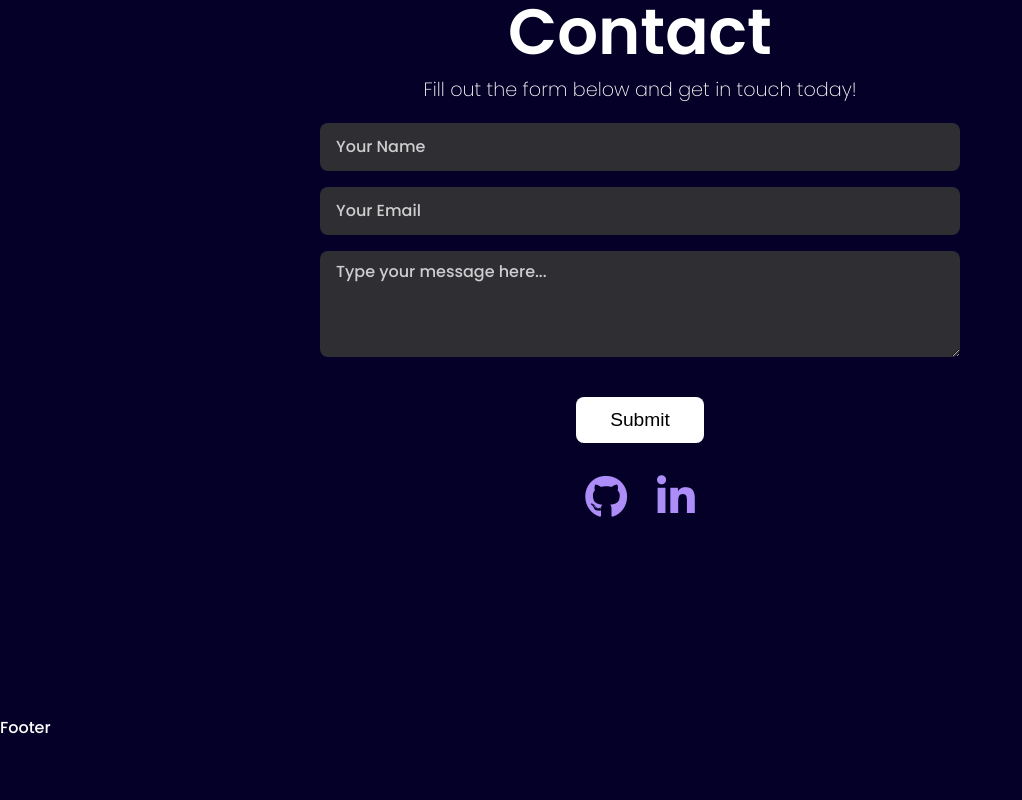
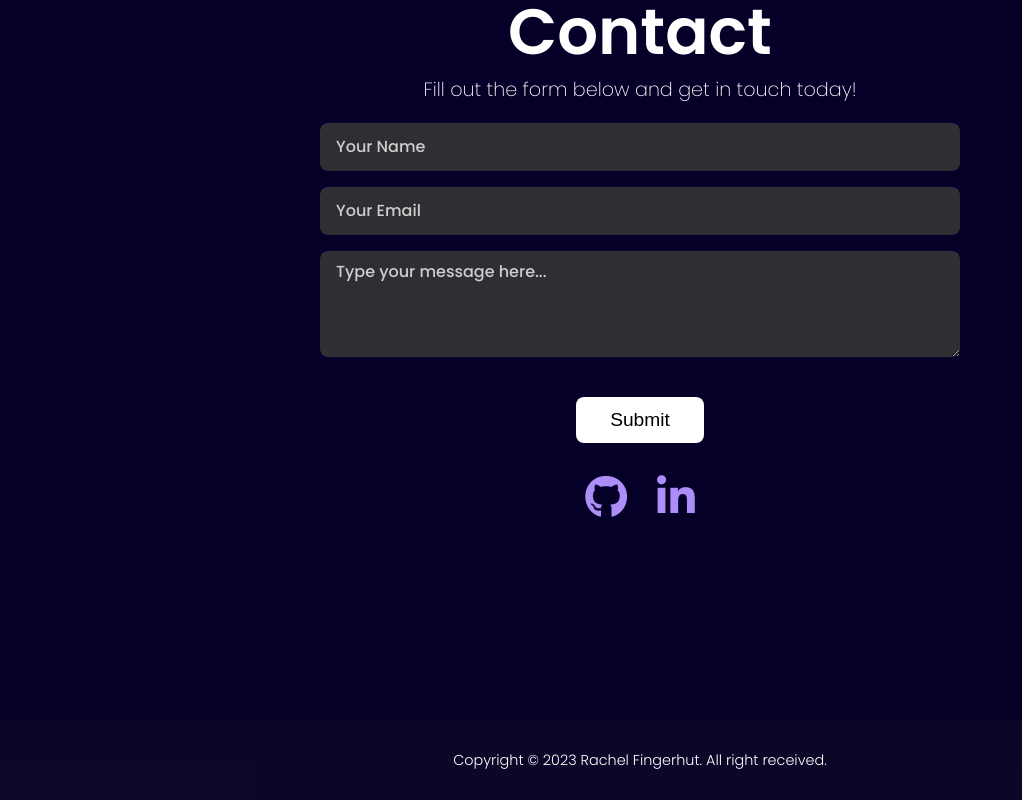
Before and after one commit to rfingerhut93/react-portfolio, a React (Create React App) app: page / in a window 1280 px wide. Shown: the part 3048-3848 px from the top of the page, without its empty margins (0-1022 px from the left). Before the commit the page ends 3787 px from the top, so only its background shows below. Built offline with nearby package versions, Linux system fonts and the light colour scheme.

Commit message:
Add footer

```diff
--- a/src/App.js
+++ b/src/App.js
@@ -1,7 +1,7 @@
 import './App.css';
 import { BrowserRouter, Routes, Route } from 'react-router-dom';
 import NavBar from "./components/NavBar/NavBar";
-import Footer from "./components/Footer";
+import Footer from "./components/Footer/Footer";
 
 import HomePage from "./pages/HomePage";
 
--- /dev/null
+++ b/src/components/Footer/Footer.js
@@ -0,0 +1,10 @@
+import './footer.css'
+const Footer = () => {
+    return (
+    <footer className="footer">
+        Copyright &#169; 2023 Rachel Fingerhut. All right received.
+    </footer>
+    );
+}
+
+export default Footer;
--- /dev/null
+++ b/src/components/Footer/footer.css
@@ -0,0 +1,10 @@
+.footer{
+    width: 100vw;
+    height: 5rem;
+    display: flex;
+    align-items: center;
+    justify-content: center;
+    font-weight: 300;
+    font-size: 0.9rem;
+    background: rgba(24, 21, 43, 0.363);
+}
```
